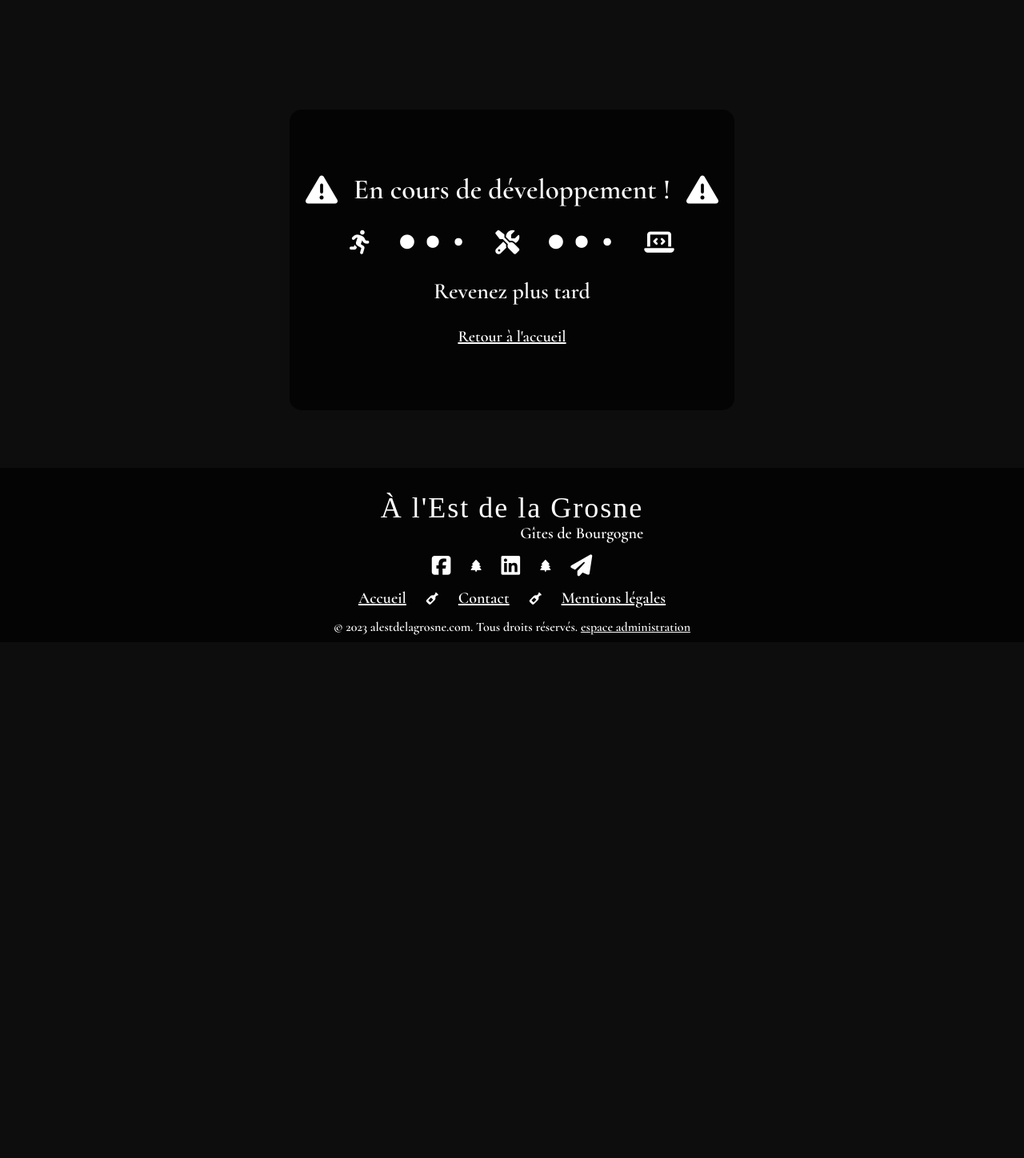
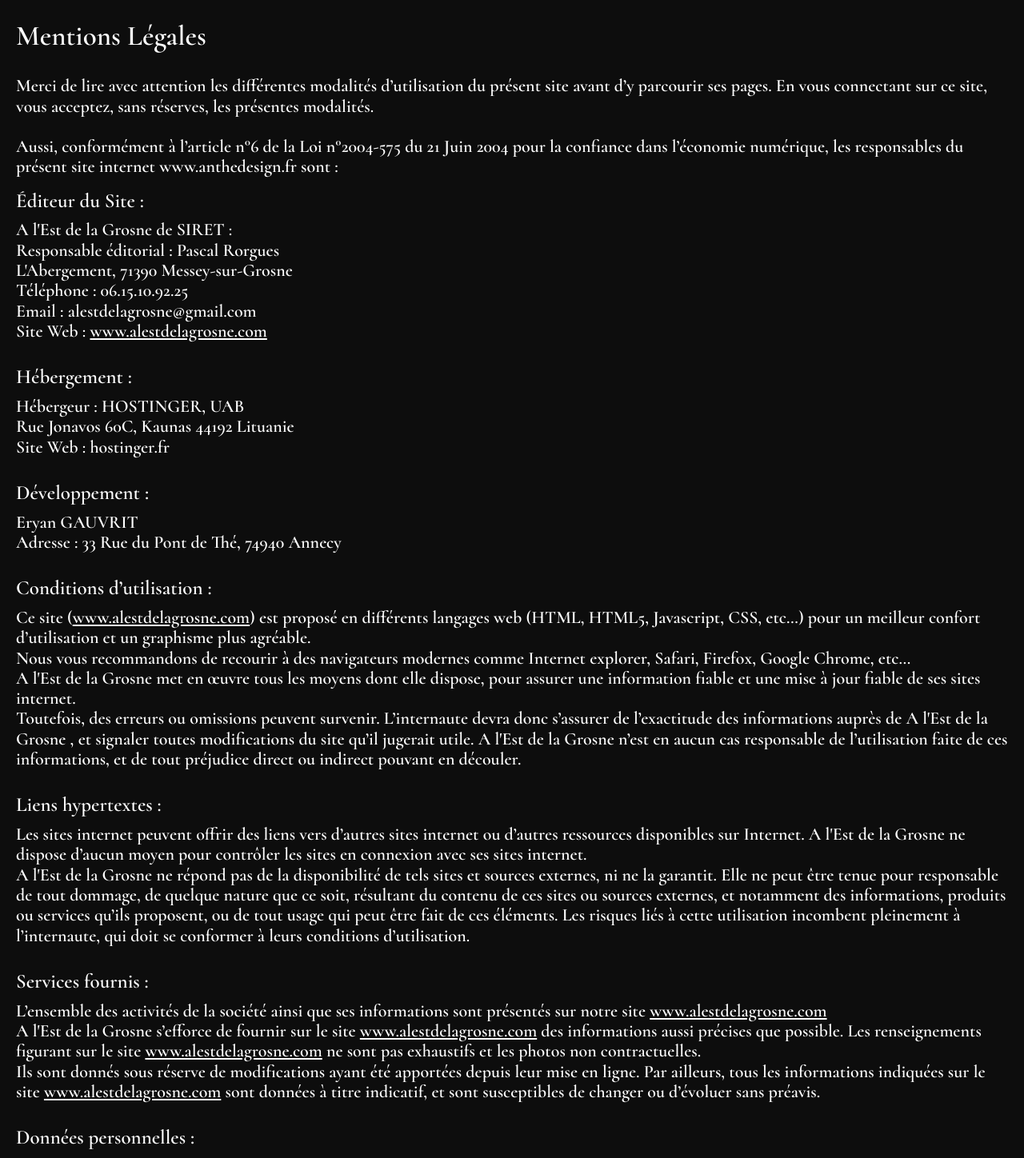
Before and after one commit to EryanGauvrit/alestdelagrosne, a React (Create React App) app: page /mentions in a window 1280 px wide. Shown: the part 160-1608 px from the top of the page at 80% size. Before the commit the page ends 963 px from the top, so only its background shows below. Built offline with nearby package versions, Linux system fonts and the light colour scheme; a web font is replaced by a local one.

Commit message:
add mentions page

```diff
--- a/src/index.jsx
+++ b/src/index.jsx
@@ -11,6 +11,7 @@ import BackTop from './components/BackTop';
 import Footer from './components/Footer';
 import ErrorComp from './components/ErrorComp';
 import Contact from './pages/Contact';
+import Mentions from './pages/mentions';
 
 const root = ReactDOM.createRoot(document.getElementById('root'));
 root.render(
@@ -40,7 +41,7 @@ root.render(
           element={<Contact />}
         />
         <Route exact path='/mentions'
-          element={<InProgress />}
+          element={<Mentions />}
         />
         <Route exact path='*'
           element={<ErrorComp />}
--- /dev/null
+++ b/src/pages/mentions/_mentions.scss
@@ -0,0 +1,40 @@
+.mentions {
+    display: flex;
+    flex-direction: column;
+    font-size: $pSizesPhone;
+    margin: auto;
+    margin-top: 90px;
+    margin-bottom: 50px;
+    width: 95%;
+    & h1 {
+        font-size: 30px;
+        margin-bottom: 30px;
+    }
+    & h2 {
+        font-size: $h3SizesPhone;
+    }
+    & section {
+        margin: 15px 0;
+        width: 100%;
+        display: flex;
+        flex-direction: column;
+        gap: 10px;
+    }
+    & a {
+        text-decoration: underline;
+    }
+}
+
+@media (min-width: $phoneScreenSize) {
+    .mentions {
+        font-size: $pSizesDesktop;
+        width: 100%;
+        margin-top: auto;
+        & h1 {
+            font-size: 35px;
+        }
+        & h2 {
+            font-size: $h3SizesDesktop;
+        }
+    }
+}
--- /dev/null
+++ b/src/pages/mentions/index.jsx
@@ -0,0 +1,80 @@
+
+
+function Mentions() {
+
+    const companyName = "A l'Est de la Grosne";
+    const webSiteName = 'www.alestdelagrosne.com';
+    const webSiteLink = `https://${webSiteName}`;
+
+    return (
+        <main className="mentions">
+            <h1>Mentions Légales</h1>
+            <p>
+                Merci de lire avec attention les différentes modalités d’utilisation du présent site avant d’y parcourir ses pages. En vous connectant sur ce site, vous acceptez, sans réserves, les présentes modalités.
+            </p>
+            <br />
+
+            <p>
+                Aussi, conformément à l’article n°6 de la Loi n°2004-575 du 21 Juin 2004 pour la confiance dans l’économie numérique, les responsables du présent site internet www.anthedesign.fr sont :
+            </p>
+            <section>
+                <h2>Éditeur du Site :</h2>
+                <ul>
+                    <li>{companyName} de SIRET : </li>
+                    <li>Responsable éditorial : Pascal Rorgues</li>
+                    <li>L'Abergement, 71390 Messey-sur-Grosne</li>
+                    <li>Téléphone : 06.15.10.92.25</li>
+                    <li>Email : alestdelagrosne@gmail.com</li>
+                    <li>Site Web : <a href={webSiteLink}>{webSiteName}</a></li>
+                </ul>
+            </section>
+            <section>
+                <h2>Hébergement :</h2>
+                <ul>
+                    <li>Hébergeur : HOSTINGER, UAB</li>
+                    <li>Rue Jonavos 60C, Kaunas 44192 Lituanie</li>
+                    <li>Site Web : hostinger.fr</li>
+                </ul>
+            </section>
+            <section>
+                <h2>Développement :</h2>
+                <ul>
+                    <li>Eryan GAUVRIT</li>
+                    <li>Adresse : 33 Rue du Pont de Thé, 74940 Annecy</li>
+                </ul>
+            </section>
+            <section>
+                <h2>Conditions d’utilisation :</h2>
+                <ul>
+                    <li>Ce site (<a href={webSiteLink}>{webSiteName}</a>) est proposé en différents langages web (HTML, HTML5, Javascript, CSS, etc…) pour un meilleur confort d’utilisation et un graphisme plus agréable.</li>
+                    <li>Nous vous recommandons de recourir à des navigateurs modernes comme Internet explorer, Safari, Firefox, Google Chrome, etc…</li>
+                    <li>{companyName} met en œuvre tous les moyens dont elle dispose, pour assurer une information fiable et une mise à jour fiable de ses sites internet.</li>
+                    <li>Toutefois, des erreurs ou omissions peuvent survenir. L’internaute devra donc s’assurer de l’exactitude des informations auprès de {companyName} , et signaler toutes modifications du site qu’il jugerait utile. {companyName} n’est en aucun cas responsable de l’utilisation faite de ces informations, et de tout préjudice direct ou indirect pouvant en découler.</li>
+                </ul>
+            </section>
+            <section>
+                <h2>Liens hypertextes :</h2>
+                <ul>
+                    <li>Les sites internet peuvent offrir des liens vers d’autres sites internet ou d’autres ressources disponibles sur Internet. {companyName} ne dispose d’aucun moyen pour contrôler les sites en connexion avec ses sites internet.</li>
+                    <li>{companyName} ne répond pas de la disponibilité de tels sites et sources externes, ni ne la garantit. Elle ne peut être tenue pour responsable de tout dommage, de quelque nature que ce soit, résultant du contenu de ces sites ou sources externes, et notamment des informations, produits ou services qu’ils proposent, ou de tout usage qui peut être fait de ces éléments. Les risques liés à cette utilisation incombent pleinement à l’internaute, qui doit se conformer à leurs conditions d’utilisation.</li>
+                </ul>
+            </section>
+            <section>
+                <h2>Services fournis :</h2>
+                <ul>
+                    <li>L’ensemble des activités de la société ainsi que ses informations sont présentés sur notre site <a href={webSiteLink}>{webSiteName}</a></li>
+                    <li>{companyName} s’efforce de fournir sur le site <a href={webSiteLink}>{webSiteName}</a> des informations aussi précises que possible. Les renseignements figurant sur le site <a href={webSiteLink}>{webSiteName}</a> ne sont pas exhaustifs et les photos non contractuelles.</li>
+                    <li>Ils sont donnés sous réserve de modifications ayant été apportées depuis leur mise en ligne. Par ailleurs, tous les informations indiquées sur le site <a href={webSiteLink}>{webSiteName}</a> sont données à titre indicatif, et sont susceptibles de changer ou d’évoluer sans préavis.</li>
+                </ul>
+            </section>
+            <section>
+                <h2>Données personnelles :</h2>
+                <ul>
+                    <li>Vous n’êtes pas tenu de nous communiquer vos données personnelles lorsque vous visitez notre site Internet <a href={webSiteLink}>{webSiteName}</a>.</li>
+                </ul>
+            </section>
+        </main >
+    )
+};
+
+export default Mentions;
--- a/src/style/main.scss
+++ b/src/style/main.scss
@@ -4,6 +4,7 @@
 @import './../pages/Home/home';
 @import './../pages/LocationTemplate/locationTemplate';
 @import './../pages/Contact/contact';
+@import './../pages/mentions/mentions';
 @import './../components/BackTop/backTop';
 @import './../components/ButtonLink/buttonLink';
 @import './../components/ZoomPicture/zoomPicture';
```
